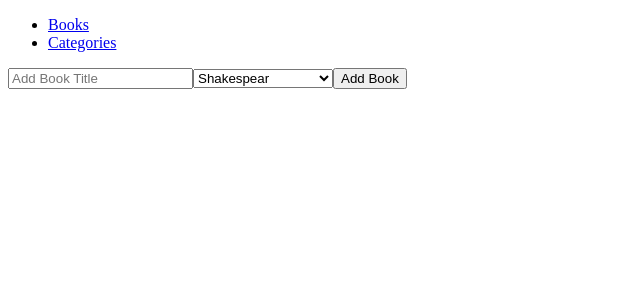
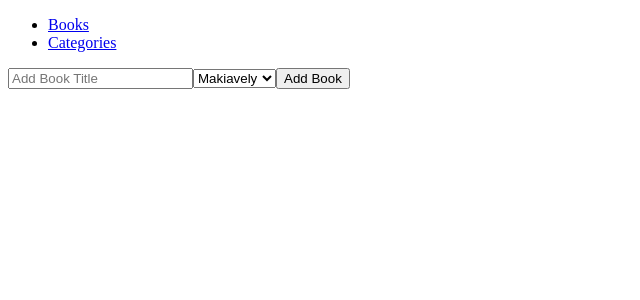
Before and after one commit to Patfarmurs/Book-store, a React (Create React App) app: page / in a window 1280 px wide. Shown: the top 300 px of the page, without its empty margins (0-640 px from the left). Built offline with nearby package versions, Linux system fonts and the light colour scheme.

Commit message:
Fix linters error

```diff
--- a/src/components/Form.js
+++ b/src/components/Form.js
@@ -5,10 +5,10 @@ const Form = () => (
     <form>
       <input type="text" name="title" id="title" placeholder="Add Book Title" />
       <select name="author" id="author">
-        <option value="shakespear">Shakespear</option>
-        <option value="arthur-c-d">Arthur Conan Doyle</option>
-        <option value="jk-rowling">JK Rowling</option>
-        <option value="jane-austin">Jane Austen</option>
+        <option value="makiavely">Makiavely</option>
+        <option value="lincoln">Lincoln</option>
+        <option value="jc rouso">JC Rouso</option>
+        <option value="jane-dark">Jane Dark</option>
       </select>
       <button type="button">Add Book</button>
     </form>
--- a/src/pages/Books.js
+++ b/src/pages/Books.js
@@ -4,7 +4,7 @@ import Form from '../components/Form';
 
 const Books = () => (
   <>
-    <Book title="Dracula" author="Arthur Conan Doyle" />
+    <Book title="The prince" author="Nicolo Makiavely" />
     <Form />
   </>
 );
```
Also changed, not shown: package.json (+12 -0 lines), src/App.js (line endings or trailing spaces), src/components/Book.js (line endings or trailing spaces), src/components/Navigation.js (line endings or trailing spaces), src/index.js (line endings or trailing spaces), src/pages/Categories.js (line endings or trailing spaces), 1 other file (tests, documents, lock files or other folders).
